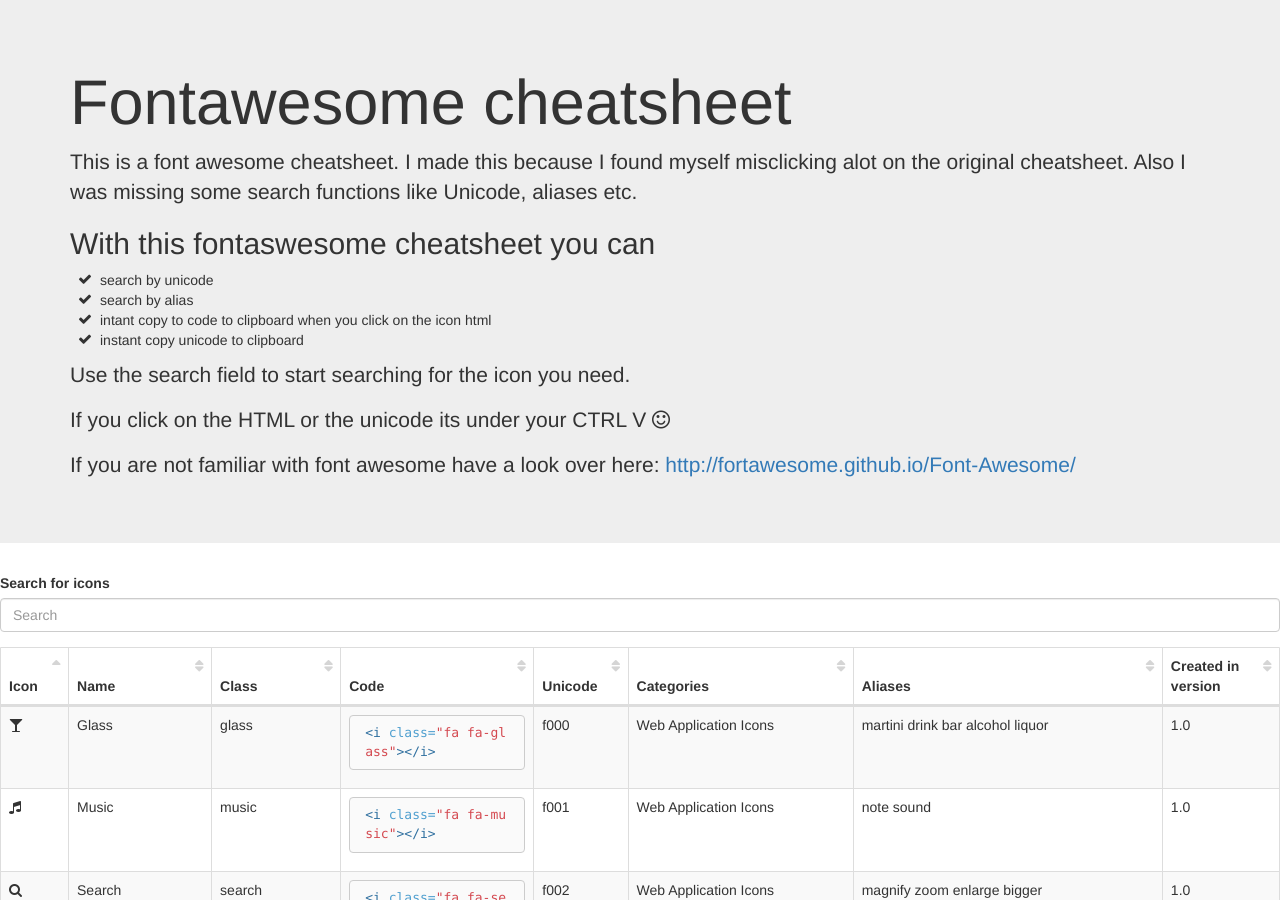
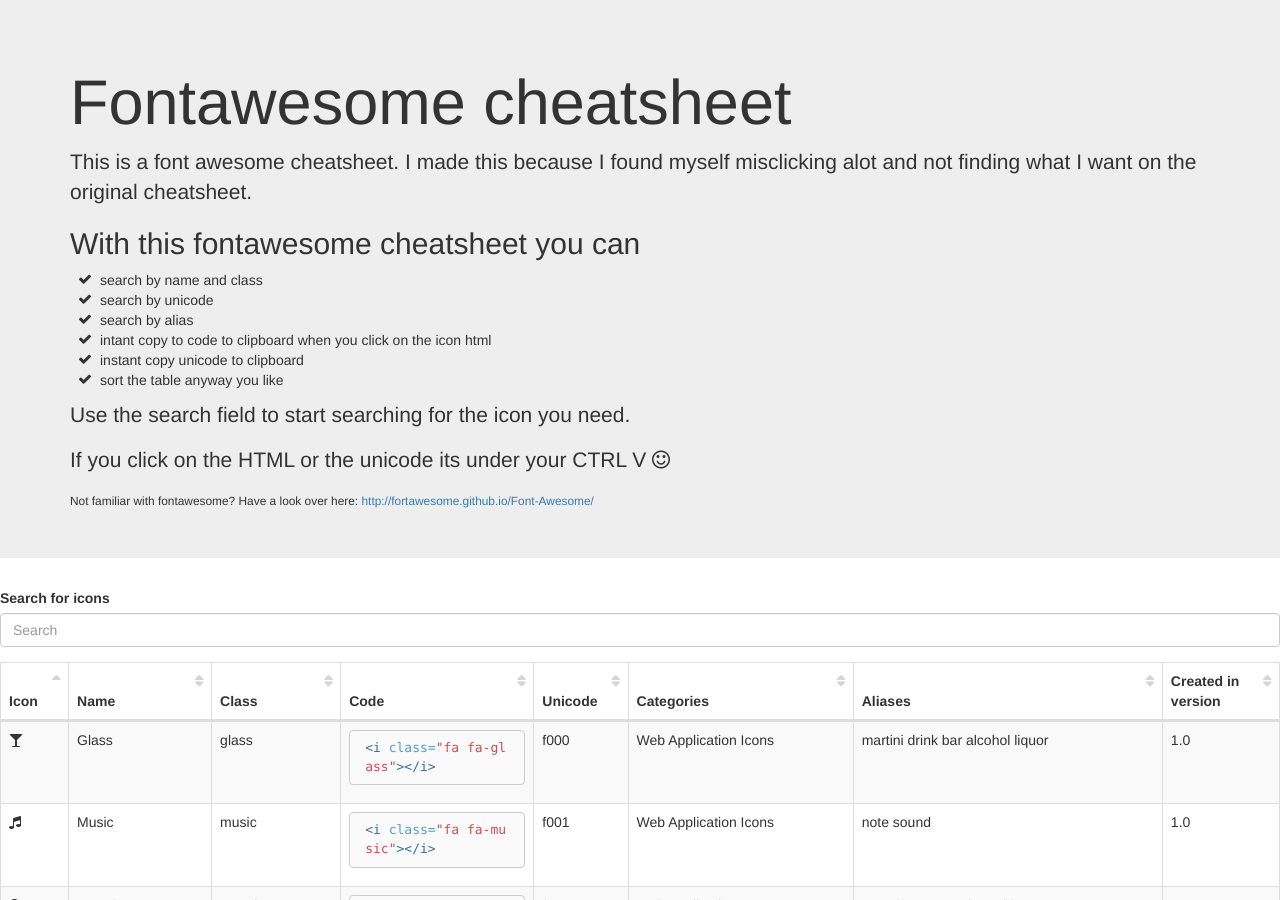
Before and after one commit to WouterSteen/fontawesome-cheatsheet, a Jekyll site: the page built from index.html, in a window 1280 px wide and 900 px high. Built offline with Jekyll 4.4.1, drawn with Linux system fonts in a browser that asks for light colours; nearby versions of some CDN libraries.

Commit message:
text change

```diff
--- a/_layouts/base.html
+++ b/_layouts/base.html
@@ -37,18 +37,20 @@
     <div class="jumbotron">
         <div class="container">
             <h1>Fontawesome cheatsheet</h1>
-            <p>This is a font awesome cheatsheet. I made this because I found myself misclicking alot on the original cheatsheet. Also I was missing some search functions like Unicode, aliases etc.</p>
+            <p>This is a font awesome cheatsheet. I made this because I found myself misclicking alot and not finding what I want on the original cheatsheet. </p>
 
-            <h2>With this fontaswesome cheatsheet you can</h2>
+            <h2>With this fontawesome cheatsheet you can</h2>
             <ul class="fa-ul">
+                <li><i class="fa-li fa fa-check"></i>search by name and class</li>
                 <li><i class="fa-li fa fa-check"></i>search by unicode</li>
                 <li><i class="fa-li fa fa-check"></i>search by alias</li>
                 <li><i class="fa-li fa fa-check"></i>intant copy to code to clipboard when you click on the icon html</li>
                 <li><i class="fa-li fa fa-check"></i>instant copy unicode to clipboard</li>
+                <li><i class="fa-li fa fa-check"></i>sort the table anyway you like</li>
             </ul>
             <p>Use the search field to start searching for the icon you need.</p>
             <p>If you click on the HTML or the unicode its under your CTRL V <i class="fa fa-smile-o"></i></p>
-            <p>If you are not familiar with font awesome have a look over here: <a href="http://fortawesome.github.io/Font-Awesome/" title="Font awsome website">http://fortawesome.github.io/Font-Awesome/</a></p>
+            <small>Not familiar with fontawesome? Have a look over here: <a href="http://fortawesome.github.io/Font-Awesome/" title="Font awsome website" target="_blank">http://fortawesome.github.io/Font-Awesome/</a></small>
         </div>
     </div>
 
```
